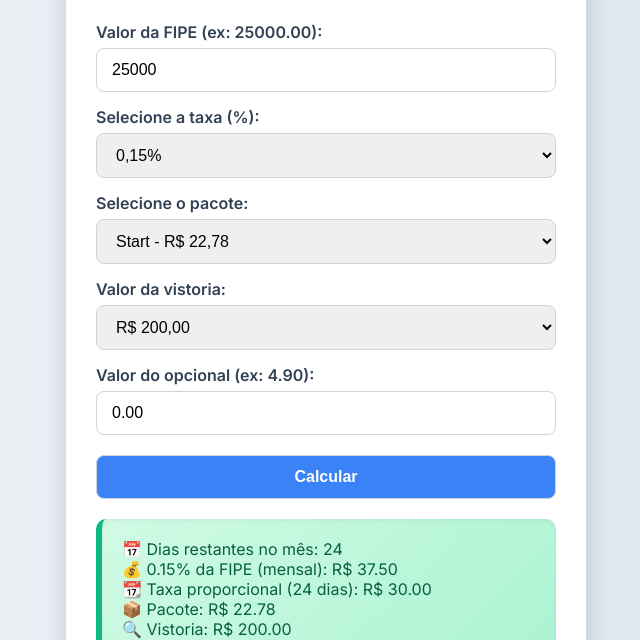
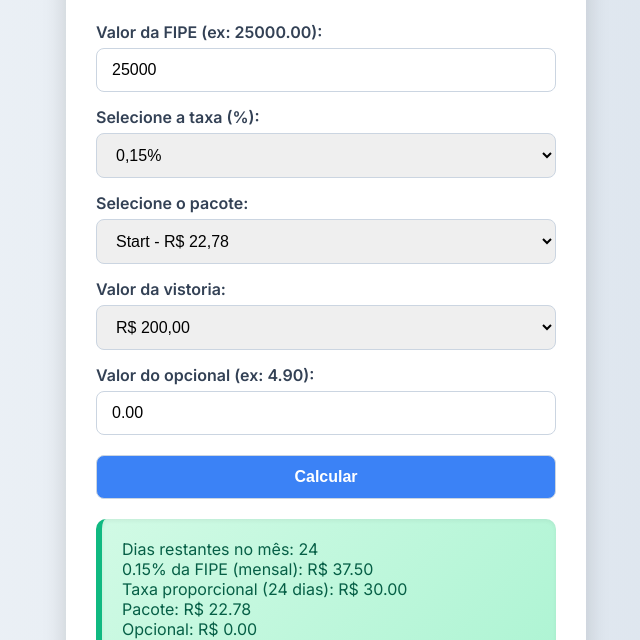
Before and after one commit to gabrielgoudinho/calculadora, a plain HTML site: page index.html in a window 1280 px wide. Both pictures are taken after a click on the button "Calcular". Shown: the part 153-793 px from the top of the page, without its empty margins (314-954 px from the left). Drawn offline with Linux system fonts and the light colour scheme.

Commit message:
Atualiza calculadora de taxa com desconto de 25% e cópia sem emojis

```diff
--- a/index.html
+++ b/index.html
@@ -115,7 +115,6 @@
 <body>
 
   <div class="container">
-    <!-- 🖼️ Substitua "logo-continental.png" pelo nome correto do arquivo da logo -->
     <img src="logo-continental.jpg" alt="Logo Continental" class="logo">
 
     <h2>Calculadora de Taxa</h2>
@@ -190,19 +189,38 @@
         return;
       }
 
+      const hoje = new Date();
+      const mes = hoje.getMonth(); // 0 = jan, 10 = nov
+      const ano = hoje.getFullYear();
+
       const diasRestantes = diasRestantesNoMes();
       const taxaMensal = fipe * taxa;
       const taxaProporcional = (taxaMensal / 30) * diasRestantes;
-      const total = taxaProporcional + pacote + vistoria + opcional;
+
+      // aplica desconto somente se for novembro de 2025
+      let desconto = 0;
+      let textoDesconto = "";
+      let totalComDesconto;
+
+      if (mes === 10 && ano === 2025) {
+        desconto = 0.25;
+        const subtotalMensal = taxaProporcional + pacote + opcional;
+        const valorComDesconto = subtotalMensal * (1 - desconto);
+        totalComDesconto = valorComDesconto + vistoria;
+        textoDesconto = "Desconto 25% mensalidade (não descontar sobre a vistoria)";
+      } else {
+        totalComDesconto = taxaProporcional + pacote + opcional + vistoria;
+      }
 
       const resultadoTexto =
-        `📅 Dias restantes no mês: ${diasRestantes}\n` +
-        `💰 ${(taxa * 100).toFixed(2)}% da FIPE (mensal): R$ ${taxaMensal.toFixed(2)}\n` +
-        `📆 Taxa proporcional (${diasRestantes} dias): R$ ${taxaProporcional.toFixed(2)}\n` +
-        `📦 Pacote: R$ ${pacote.toFixed(2)}\n` +
-        `🔍 Vistoria: R$ ${vistoria.toFixed(2)}\n` +
-        `🧩 Opcional: R$ ${opcional.toFixed(2)}\n\n` +
-        `🎯 Total: R$ ${total.toFixed(2)}`;
+        `Dias restantes no mês: ${diasRestantes}\n` +
+        `${(taxa * 100).toFixed(2)}% da FIPE (mensal): R$ ${taxaMensal.toFixed(2)}\n` +
+        `Taxa proporcional (${diasRestantes} dias): R$ ${taxaProporcional.toFixed(2)}\n` +
+        `Pacote: R$ ${pacote.toFixed(2)}\n` +
+        `Opcional: R$ ${opcional.toFixed(2)}\n` +
+        (textoDesconto ? `${textoDesconto}\n` : "") +
+        `Adesão/Vistoria: R$ ${vistoria.toFixed(2)}\n\n` +
+        `Total: R$ ${totalComDesconto.toFixed(2)}${textoDesconto ? " (total da mensalidade proporcional com desconto de 25% + vistoria)" : ""}`;
 
       document.getElementById("resultado").innerText = resultadoTexto;
     }
@@ -213,7 +231,9 @@
         alert("Nada para copiar.");
         return;
       }
-      navigator.clipboard.writeText(resultado)
+      // Remove emojis antes de copiar
+      const textoLimpo = resultado.replace(/[^\x00-\x7F]/g, "");
+      navigator.clipboard.writeText(textoLimpo)
         .then(() => alert("Resultado copiado!"))
         .catch(() => alert("Erro ao copiar o resultado."));
     }
```
